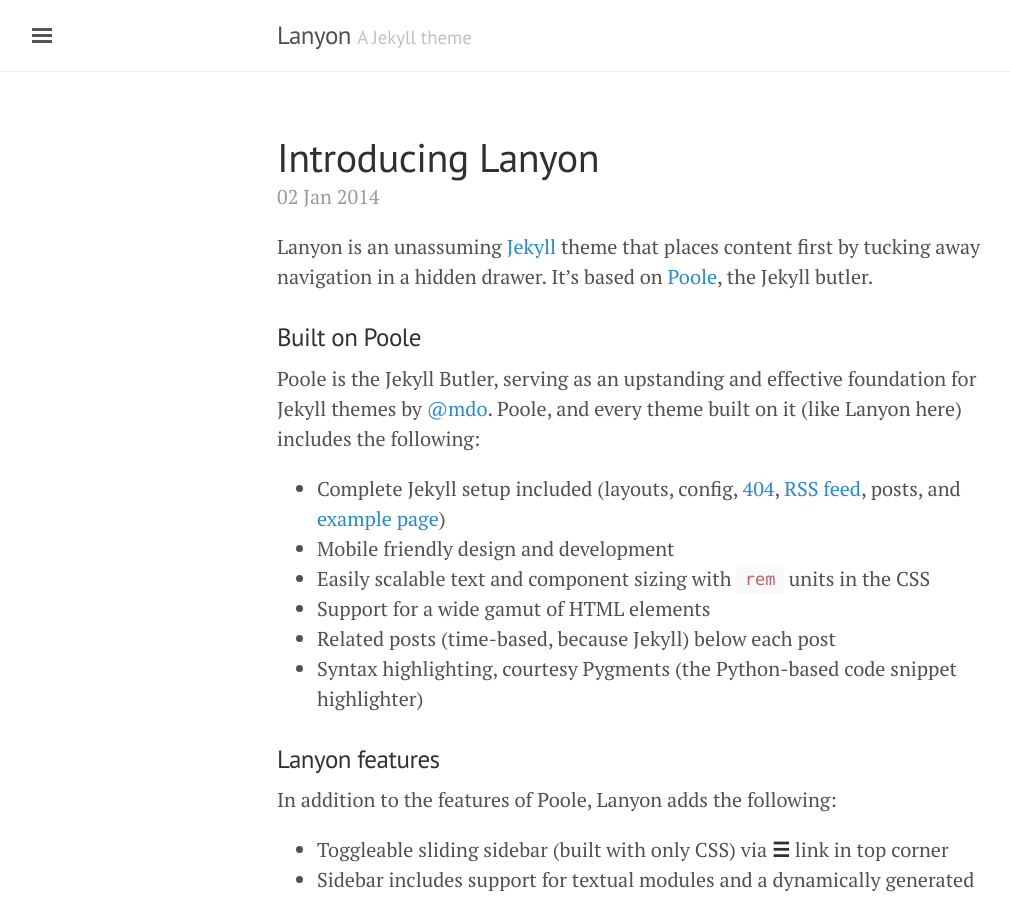
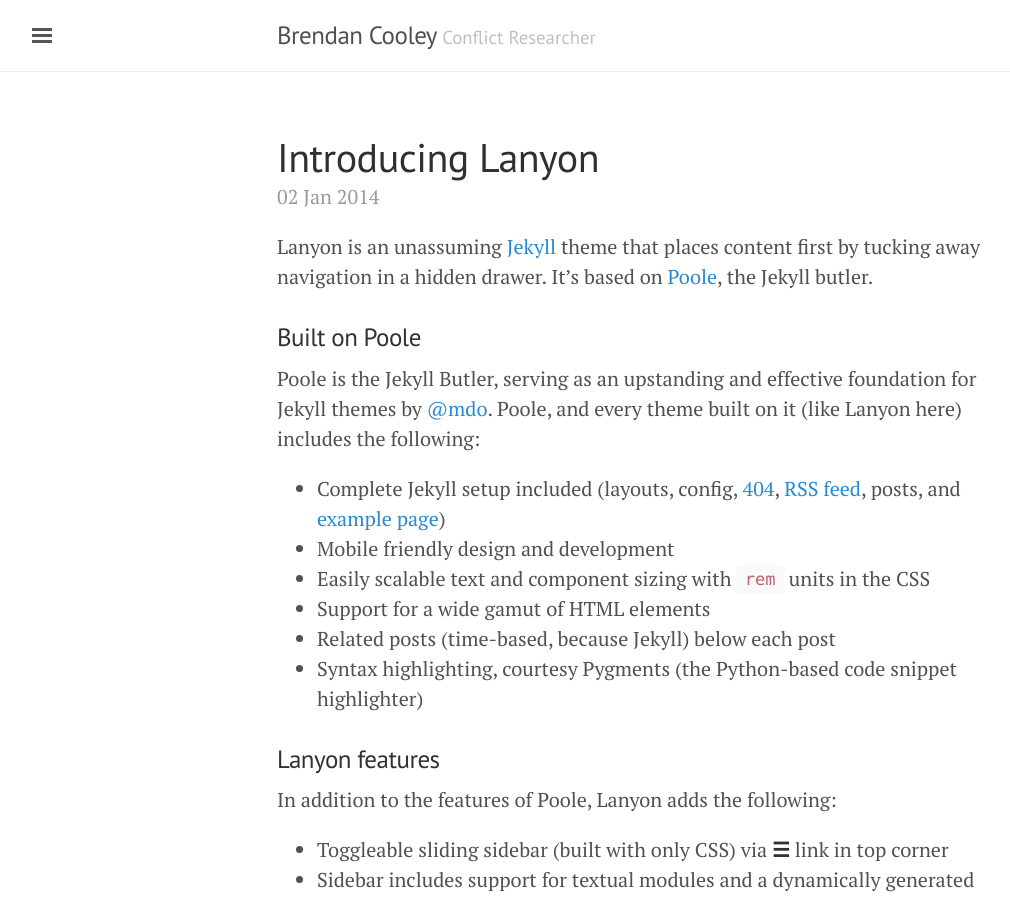
Before and after one commit to brendancooley/brendancooley.github.io, a Jekyll site: the page built from index.html, in a window 1280 px wide and 900 px high. Shown: the whole window, without its empty margins (3-1013 px from the left). Built offline with Jekyll 4.4.1, drawn with Linux system fonts in a browser that asks for light colours; the list of posts is cut into pages by our own code.

Commit message:
website mods

```diff
--- a/_config.yml
+++ b/_config.yml
@@ -4,18 +4,18 @@
 permalink:           pretty
 
 # Setup
-title:               Lanyon
-tagline:             'A Jekyll theme'
-description:         'A reserved <a href="http://jekyllrb.com" target="_blank">Jekyll</a> theme that places the utmost gravity on content with a hidden drawer. Made by <a href="https://twitter.com/mdo" target="_blank">@mdo</a>.'
-url:                 http://lanyon.getpoole.com
+title:               Brendan Cooley
+tagline:             'Conflict Researcher'
+description:         'Brendan Cooley'
+url:                 http://brendancooley.github.io
 baseurl:             ''
 paginate:            5
 
 # About/contact
 author:
-  name:              Mark Otto
-  url:               https://twitter.com/mdo
-  email:             markdotto@gmail.com
+  name:              Brendan Cooley
+  url:               https://brendancooley.github.io
+  email:             bcooley@princeton.edu
 
 # Custom vars
 version:             1.0.0
```
